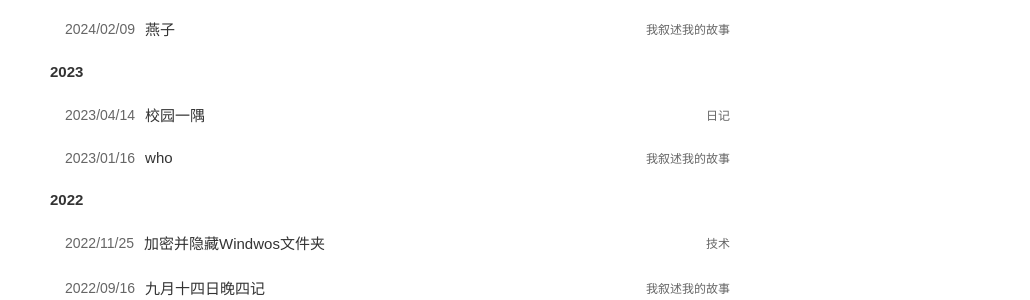
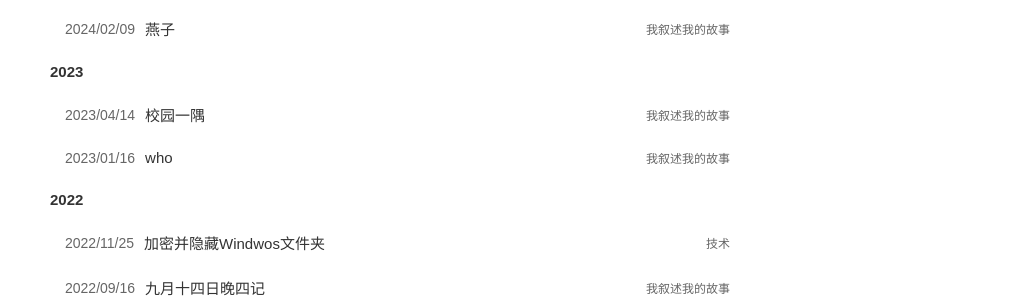
Before and after one commit to Suyuqu/Tmaize, a Jekyll site: the page built from index.html, in a window 1280 px wide. Shown: the part 376-676 px from the top of the page, without its empty margins (250-1280 px from the left). Built offline with Jekyll 4.4.1, drawn with Linux system fonts in a browser that asks for light colours; some web fonts are replaced.

Commit message:
Update 2023-4-14-xyyy.md

```diff
--- a/_posts/2023-4-14-xyyy.md
+++ b/_posts/2023-4-14-xyyy.md
@@ -1,7 +1,7 @@
 ---
 layout: mypost
 title: 校园一隅
-categories: [日记]
+categories: [我叙述我的故事]
 extMath: false
 ---
 
```
